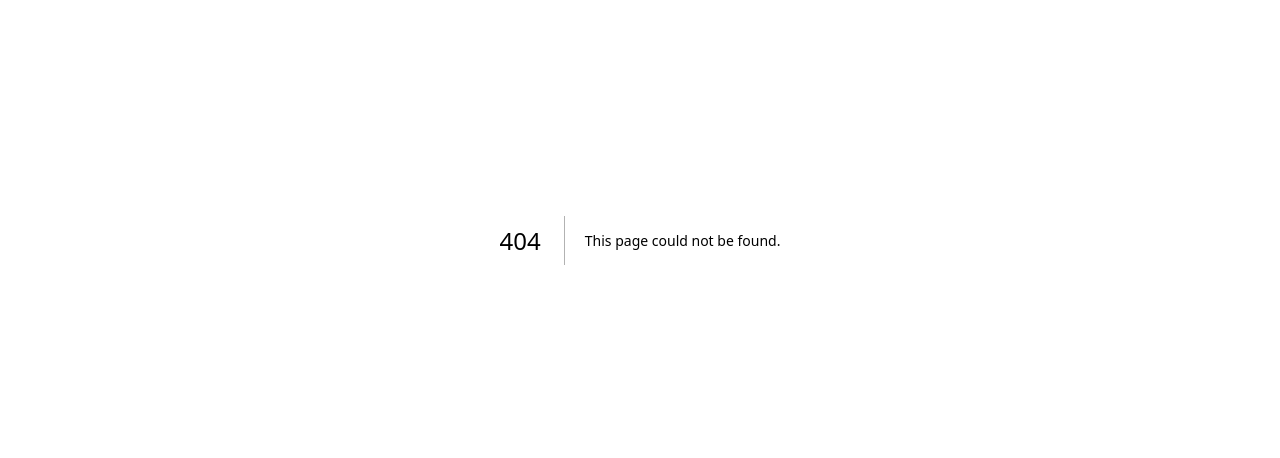
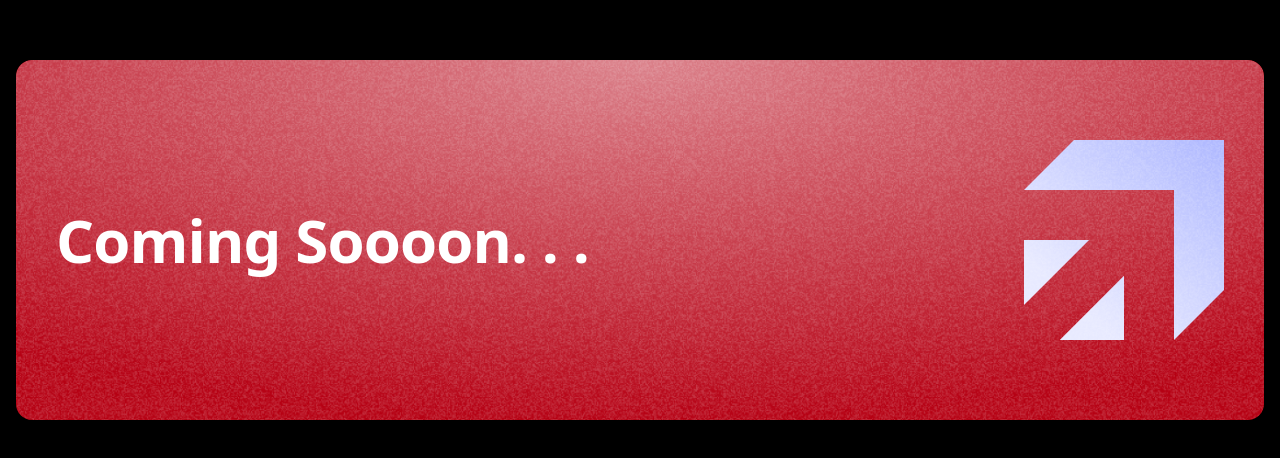
Before and after one commit to alfaarghya/Internal-Hackathon-Problem-Statements, a Next.js app: page /problems/ComingSoon in a window 1280 px wide. Before the commit this address had no page. Shown: the part 160-618 px from the top of the page. Built offline with nearby package versions, Linux system fonts and the light colour scheme.

Commit message:
more problems coming soon 🔜

```diff
--- a/src/app/page.tsx
+++ b/src/app/page.tsx
@@ -95,8 +95,8 @@ export default function Home() {
           <ProblemCard title="ExpenseTracker" />
           <ProblemCard title="RecipeDrive" />
           <ProblemCard title="DevsType" />
-          <ProblemCard title="Coming Soon" />
-          <ProblemCard title="Coming Soon" />
+          <ProblemCard title="ComingSoon" />
+          <ProblemCard title="ComingSoon" />
         </div>
       </div>
 
--- /dev/null
+++ b/src/app/problems/ComingSoon/page.tsx
@@ -0,0 +1,59 @@
+import { WobbleCard } from "@/components/ui/WobbleCard";
+
+const ComingSoon = () => {
+  return (
+    <div className="min-h-screen flex justify-center items-center p-4 bg-black ">
+      <div className="grid grid-cols-1 lg:grid-cols-3 gap-4 max-w-7xl mx-auto w-full">
+        <WobbleCard containerClassName="col-span-1 lg:col-span-3 bg-[#B60013] min-h-[500px] lg:min-h-[600px] xl:min-h-[300px]">
+          <div className="flex flex-col  md:flex-row w-full h-full justify-between items-center">
+            <div>
+              <h2 className="  text-left text-balance text-4xl md:text-4xl lg:text-6xl font-extrabold tracking-[-0.015em] text-white">
+                Coming Soooon. . .
+              </h2>
+            </div>
+            <svg
+              className="text-2xl md:text-4xl lg:text-6xl"
+              width="200"
+              height="200"
+              viewBox="0 0 200 200"
+              fill="none"
+              xmlns="http://www.w3.org/2000/svg"
+            >
+              {" "}
+              <g clip-path="url(#clip0_231_793)">
+                {" "}
+                <path
+                  fill-rule="evenodd"
+                  clip-rule="evenodd"
+                  d="M50 0H200V50V150L150 200L150 50H0L50 0ZM0 165.067V100L65.067 100L0 165.067ZM100 200H35.7777L100 135.778L100 200Z"
+                  fill="url(#paint0_linear_231_793)"
+                />{" "}
+              </g>{" "}
+              <defs>
+                {" "}
+                <linearGradient
+                  id="paint0_linear_231_793"
+                  x1="177"
+                  y1="-9.23648e-06"
+                  x2="39.5"
+                  y2="152.5"
+                  gradientUnits="userSpaceOnUse"
+                >
+                  {" "}
+                  <stop stop-color="#B0B9FF" />{" "}
+                  <stop offset="1" stop-color="#E7E9FF" />{" "}
+                </linearGradient>{" "}
+                <clipPath id="clip0_231_793">
+                  {" "}
+                  <rect width="200" height="200" fill="white" />{" "}
+                </clipPath>{" "}
+              </defs>{" "}
+            </svg>
+          </div>
+        </WobbleCard>
+      </div>
+    </div>
+  );
+};
+
+export default ComingSoon;
```
